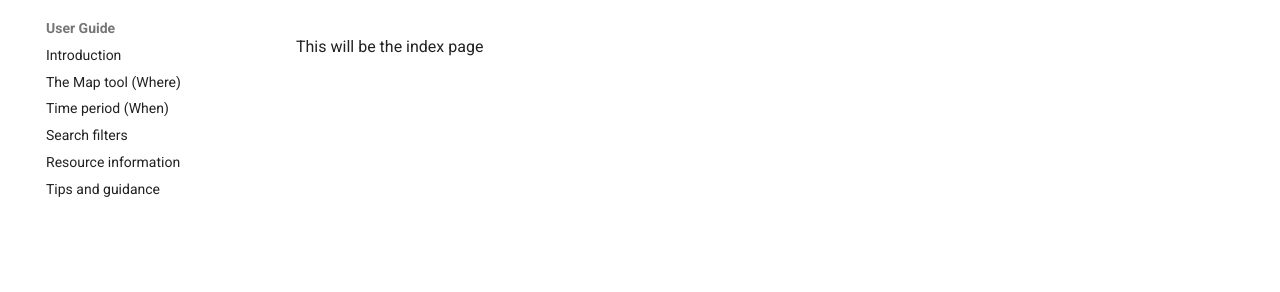
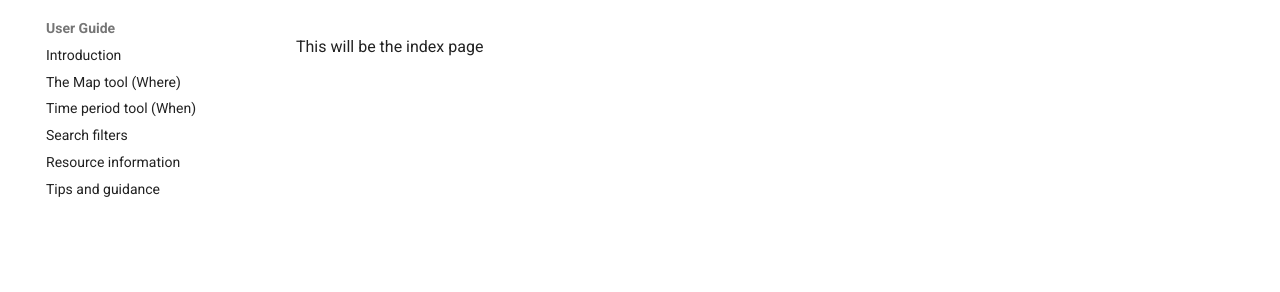
Before and after one commit to uoy-ads/hsds-data-catalogue-docs, an MkDocs documentation site: the page built from docs/index.md, in a window 1280 px wide. Shown: the part 146-438 px from the top of the page. Built offline with MkDocs 1.6.1 and Material for MkDocs 9.7.7, drawn with Linux system fonts in a browser that asks for light colours; comment, search, counter and statistics services are not loaded.

Commit message:
Update mkdocs.yml

```diff
--- a/mkdocs.yml
+++ b/mkdocs.yml
@@ -20,7 +20,7 @@ nav:
   - User Guide:
     - Introduction: Portal_User_Guide/Section-1_What.md
     - The Map tool (Where): Portal_User_Guide/Section-2_Map_Where.md
-    - Time period (When): Portal_User_Guide/Section-3_Time_period_When.md
+    - Time period tool (When): Portal_User_Guide/Section-3_Time_period_When.md
     - Search filters: Portal_User_Guide/Section-4_Search_Filters.md
     - Resource information: Portal_User_Guide/Section-5_Resources.md
     - Tips and guidance: Portal_User_Guide/Section-6_Tips_and_guidance.md
```
